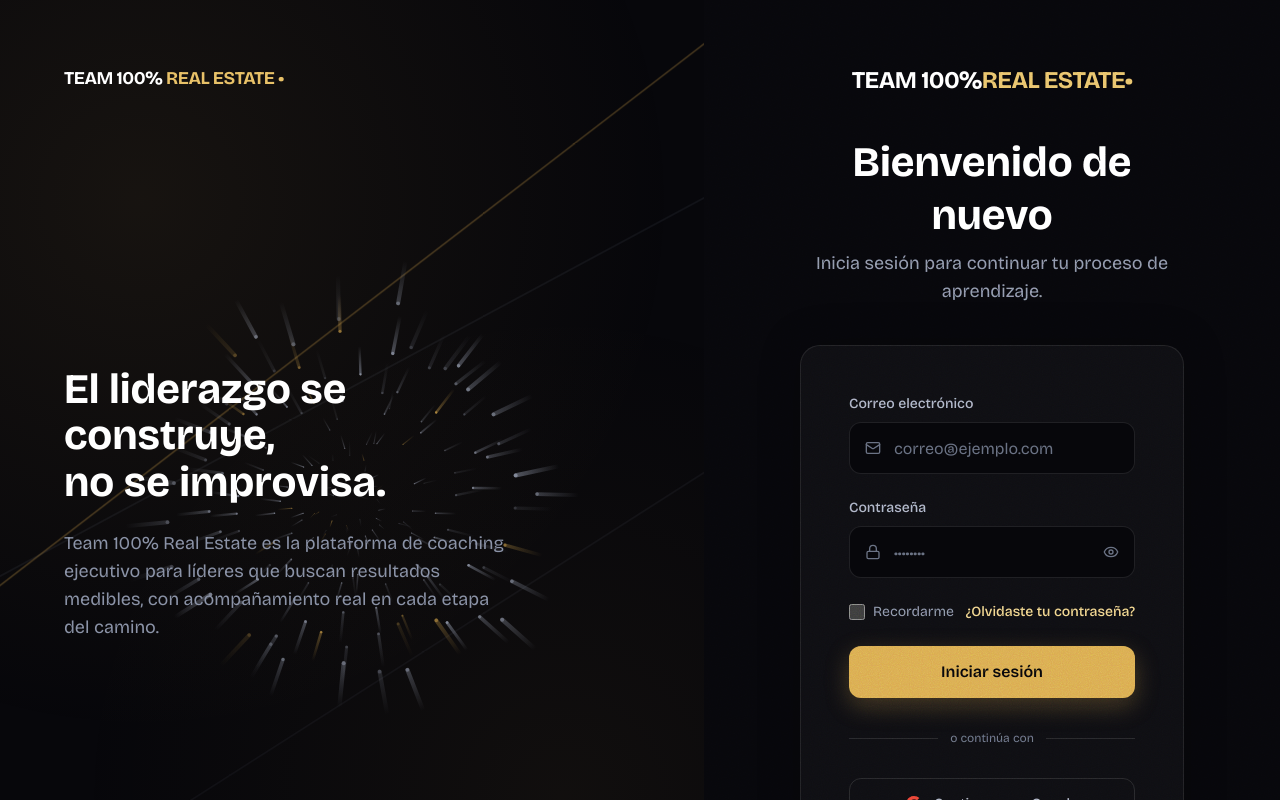
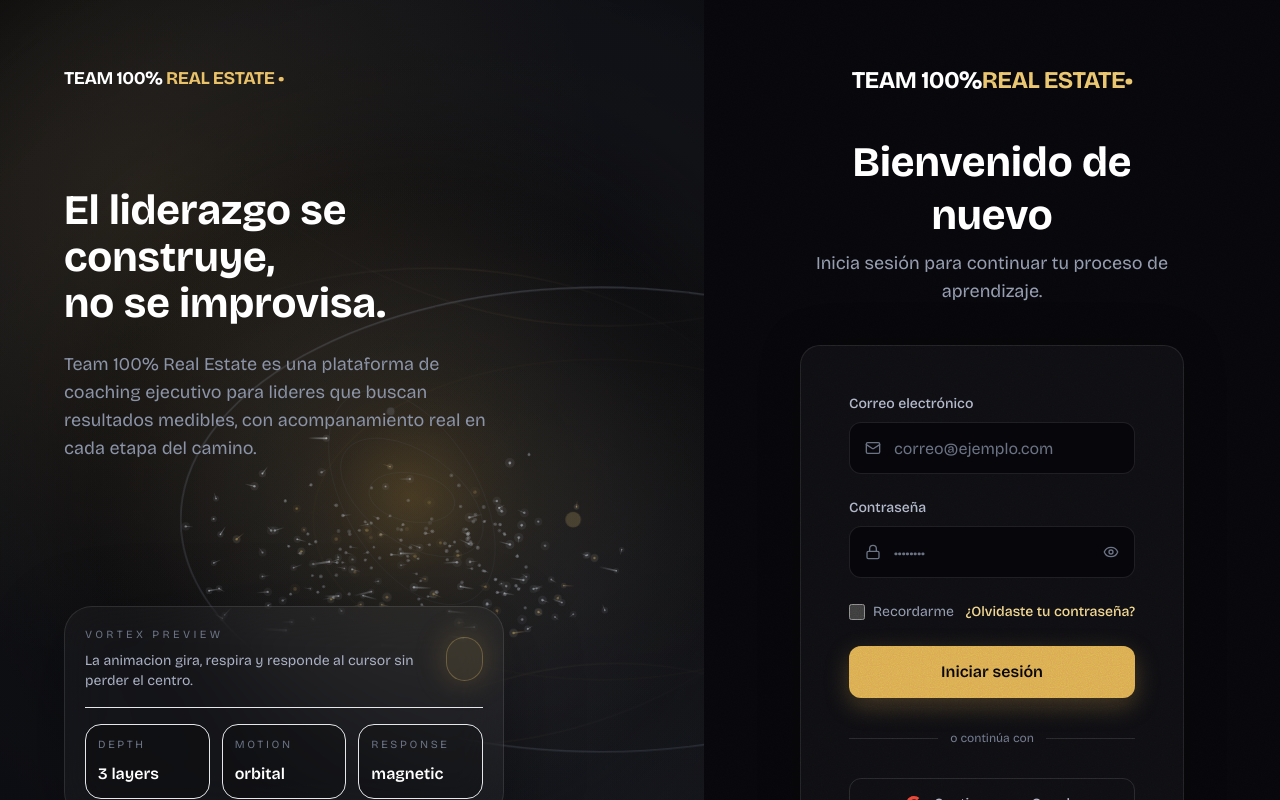
Before and after one commit to liderinnovacion12/Pagina_web_coaching, a Next.js app: page /login in a window 1280 px wide. Shown: the top 800 px of the page. Built offline with nearby package versions, Linux system fonts and the light colour scheme.

Commit message:
mejora animación antigravity

```diff
--- a/app/(public)/HeroBackground.tsx
+++ b/app/(public)/HeroBackground.tsx
@@ -25,7 +25,7 @@ export function HeroBackground() {
     <div
       ref={containerRef}
       data-testid="hero-background"
-      className="pointer-events-none absolute inset-0 h-full w-full animate-drift-slow overflow-hidden"
+      className="pointer-events-none absolute inset-0 h-full w-full overflow-hidden"
     >
       <svg
         aria-hidden="true"
@@ -33,31 +33,64 @@ export function HeroBackground() {
         viewBox="0 0 1400 900"
         preserveAspectRatio="xMidYMid slice"
       >
+        <defs>
+          <radialGradient id="hero-vortex-glow" cx="0.58" cy="0.5" r="0.7">
+            <stop offset="0%" stopColor="rgb(217,169,78)" stopOpacity="0.22" />
+            <stop offset="35%" stopColor="rgb(217,169,78)" stopOpacity="0.08" />
+            <stop offset="70%" stopColor="rgb(140,150,175)" stopOpacity="0.04" />
+            <stop offset="100%" stopColor="rgb(5,7,12)" stopOpacity="0" />
+          </radialGradient>
+          <linearGradient id="hero-vortex-line" x1="0" x2="1">
+            <stop offset="0%" stopColor="rgb(140,150,175)" stopOpacity="0" />
+            <stop offset="50%" stopColor="rgb(217,169,78)" stopOpacity="0.28" />
+            <stop offset="100%" stopColor="rgb(140,150,175)" stopOpacity="0" />
+          </linearGradient>
+        </defs>
+
+        <rect width="1400" height="900" fill="url(#hero-vortex-glow)" />
+
         <motion.g
           data-testid="hero-layer-back"
           style={{ transform: backTransform }}
+          fill="none"
           stroke="currentColor"
-          strokeWidth="1"
-          fill="none"
         >
-          <path d="M-100 780 L1500 -80" className="text-mist-500/20" />
+          <ellipse
+            cx="925"
+            cy="470"
+            rx="380"
+            ry="210"
+            className="text-mist-500/12"
+            strokeWidth="1"
+          />
+          <ellipse
+            cx="925"
+            cy="470"
+            rx="260"
+            ry="145"
+            className="text-gold-500/15"
+            strokeWidth="1"
+          />
         </motion.g>
 
         <motion.g
           data-testid="hero-layer-mid"
           style={{ transform: midTransform }}
-          stroke="currentColor"
-          strokeWidth="1"
           fill="none"
+          stroke="url(#hero-vortex-line)"
+          strokeWidth="1.2"
+          strokeLinecap="round"
         >
-          <path d="M-100 900 L1200 -100" className="text-gold-500/40" />
-          <path d="M200 950 L1500 120" className="text-mist-500/15" />
+          <path d="M560 290 C720 210, 960 230, 1060 360" />
+          <path d="M540 600 C690 710, 930 700, 1080 560" />
+          <path d="M610 180 C760 290, 925 330, 1120 260" />
+          <path d="M640 700 C810 610, 940 560, 1100 640" />
         </motion.g>
 
         <motion.g data-testid="hero-layer-front" style={{ transform: frontTransform }}>
-          <circle cx="360" cy="360" r="4" className="fill-gold-400" />
-          <circle cx="90" cy="640" r="3" className="fill-mist-400/60" />
-          <circle cx="1180" cy="150" r="3" className="fill-mist-400/60" />
+          <circle cx="900" cy="470" r="7" className="fill-gold-400/90" />
+          <circle cx="735" cy="372" r="3.5" className="fill-mist-300/70" />
+          <circle cx="1045" cy="540" r="3.5" className="fill-mist-300/65" />
         </motion.g>
       </svg>
     </div>
--- a/app/(public)/login/LoginBranding.tsx
+++ b/app/(public)/login/LoginBranding.tsx
@@ -14,7 +14,7 @@ export function LoginBranding() {
 
       <div
         aria-hidden="true"
-        className="pointer-events-none absolute inset-0 bg-[radial-gradient(circle_at_20%_20%,rgba(217,169,78,0.08),transparent_55%),radial-gradient(circle_at_80%_80%,rgba(217,169,78,0.05),transparent_50%)]"
+        className="pointer-events-none absolute inset-0 bg-[radial-gradient(circle_at_20%_20%,rgba(217,169,78,0.11),transparent_48%),radial-gradient(circle_at_80%_75%,rgba(140,150,175,0.08),transparent_42%),linear-gradient(180deg,rgba(5,7,12,0.08),rgba(5,7,12,0.42))]"
       />
 
       <motion.span
@@ -39,10 +39,51 @@ export function LoginBranding() {
           no se improvisa.
         </h2>
         <p className="mt-6 text-lg text-mist-400">
-          Team 100% Real Estate es la plataforma de coaching ejecutivo para líderes que
-          buscan resultados medibles, con acompañamiento real en cada etapa
-          del camino.
+          Team 100% Real Estate es una plataforma de coaching ejecutivo para
+          lideres que buscan resultados medibles, con acompanamiento real en
+          cada etapa del camino.
         </p>
+      </motion.div>
+
+      <motion.div
+        initial={{ opacity: 0, y: 16 }}
+        animate={{ opacity: 1, y: 0 }}
+        transition={{ duration: 0.55, delay: 0.18, ease: [0.16, 1, 0.3, 1] }}
+        className="relative z-10 mt-12 max-w-[440px] rounded-[28px] border border-white/10 bg-white/[0.03] p-5 shadow-[0_20px_80px_rgba(0,0,0,0.28)] backdrop-blur-xl"
+      >
+        <div className="flex items-center justify-between border-b border-white/8 pb-4">
+          <div>
+            <p className="text-[11px] uppercase tracking-[0.3em] text-mist-500">
+              vortex preview
+            </p>
+            <p className="mt-2 text-sm text-mist-300">
+              La animacion gira, respira y responde al cursor sin perder el
+              centro.
+            </p>
+          </div>
+          <div className="h-11 w-11 rounded-full border border-gold-400/30 bg-gold-400/10 shadow-[0_0_32px_rgba(217,169,78,0.25)]" />
+        </div>
+
+        <div className="mt-4 grid gap-3 sm:grid-cols-3">
+          <div className="rounded-2xl border border-white/8 bg-black/20 px-3 py-3">
+            <p className="text-[11px] uppercase tracking-[0.24em] text-mist-500">
+              depth
+            </p>
+            <p className="mt-2 text-base font-semibold text-white">3 layers</p>
+          </div>
+          <div className="rounded-2xl border border-white/8 bg-black/20 px-3 py-3">
+            <p className="text-[11px] uppercase tracking-[0.24em] text-mist-500">
+              motion
+            </p>
+            <p className="mt-2 text-base font-semibold text-white">orbital</p>
+          </div>
+          <div className="rounded-2xl border border-white/8 bg-black/20 px-3 py-3">
+            <p className="text-[11px] uppercase tracking-[0.24em] text-mist-500">
+              response
+            </p>
+            <p className="mt-2 text-base font-semibold text-white">magnetic</p>
+          </div>
+        </div>
       </motion.div>
 
       <motion.p
--- a/components/motion/ParticleField.tsx
+++ b/components/motion/ParticleField.tsx
@@ -3,29 +3,50 @@
 import { useEffect, useRef } from "react";
 import { useReducedMotionSafe } from "@/lib/motion";
 
-const SLOT_FRACTIONS = [0.16, 0.34, 0.52, 0.7, 0.88, 1.0];
-const BREATH_PERIOD = 6.5;
-const BREATH_MIN = 0.42;
-const ROTATION_SPEED = 0.045;
-const ACCENT_RATIO = 0.12;
-const ACCENT_RGB = "217,169,78"; // gold-500
-const NEUTRAL_RGB = "139,147,167"; // mist-400
+const GOLDEN_ANGLE = Math.PI * (3 - Math.sqrt(5));
+const ORBIT_COUNT = 3;
+const PARTICLE_COUNT_MIN = 220;
+const PARTICLE_COUNT_MAX = 360;
+const BREATH_PERIOD = 7.2;
+const BREATH_MIN = 0.38;
+const BASE_SWIRL_SPEED = 0.18;
+const CAMERA_DISTANCE = 860;
+const CURSOR_TILT_X = 0.52;
+const CURSOR_TILT_Y = 0.72;
+const CURSOR_SHIFT_X = 0.06;
+const CURSOR_SHIFT_Y = 0.04;
+const TRAIL_SAMPLE_SECONDS = 0.06;
+const GOLD_RGB = "217,169,78";
+const MIST_RGB = "220,228,240";
+const DEEP_RGB = "90,102,128";
+const ACCENT_RATIO = 0.14;
 
 type Particle = {
-  baseAngle: number;
-  slotFraction: number;
-  radiusPx: number;
+  azimuth: number;
+  latitude: number;
+  shell: number;
+  phase: number;
+  orbitSpeed: number;
+  liftSpeed: number;
+  twist: number;
+  size: number;
   accent: boolean;
-  opacityMin: number;
-  opacityMax: number;
-  opacityPhase: number;
-  opacitySpeed: number;
-  wanderAmpX: number;
-  wanderAmpY: number;
-  wanderFreqX: number;
-  wanderFreqY: number;
-  wanderPhaseX: number;
-  wanderPhaseY: number;
+  trail: number;
+  driftX: number;
+  driftY: number;
+};
+
+type Projection = {
+  x: number;
+  y: number;
+  z: number;
+  radius: number;
+  lineWidth: number;
+  alpha: number;
+  color: string;
+  accent: boolean;
+  shell: number;
+  halo: number;
 };
 
 function clamp(value: number, min: number, max: number) {
@@ -34,6 +55,71 @@ function clamp(value: number, min: number, max: number) {
 
 function rgba(rgb: string, alpha: number) {
   return `rgba(${rgb},${alpha})`;
+}
+
+function projectParticle(
+  particle: Particle,
+  seconds: number,
+  cx: number,
+  cy: number,
+  maxRadius: number,
+  breath: number,
+  tiltX: number,
+  tiltY: number
+): Projection {
+  const orbitPhase = seconds * (BASE_SWIRL_SPEED + particle.orbitSpeed);
+  const shellRadius = maxRadius * (0.24 + particle.shell * 0.76) * breath;
+  const tubeRadius = maxRadius * (0.08 + particle.shell * 0.22);
+  const spiral = particle.azimuth + orbitPhase + particle.twist * 0.28;
+  const latitudeWave = Math.sin(
+    seconds * particle.liftSpeed + particle.phase + particle.latitude
+  );
+  const depthWave = Math.cos(
+    seconds * (0.24 + particle.liftSpeed * 0.35) + particle.phase
+  );
+
+  let x = Math.cos(spiral) * shellRadius;
+  let y =
+    Math.sin(particle.latitude + seconds * particle.liftSpeed * 0.75) *
+      tubeRadius *
+      1.15 +
+    latitudeWave * tubeRadius * 0.42;
+  let z = Math.sin(spiral * 1.12) * shellRadius * 0.66 + depthWave * tubeRadius * 0.5;
+
+  const armWarp = Math.sin(spiral * 2.55 + particle.phase * 0.7);
+  const armOffset = armWarp * maxRadius * (0.04 + particle.shell * 0.12);
+  x += Math.cos(spiral + Math.PI / 2) * armOffset;
+  y += Math.sin(spiral + Math.PI / 2) * armOffset * 0.5;
+
+  const pinch = 1 - Math.abs(Math.sin(particle.latitude)) * 0.3;
+  x *= pinch;
+  z *= 0.7 + particle.shell * 0.35;
+
+  const cosY = Math.cos(tiltY);
+  const sinY = Math.sin(tiltY);
+  const x1 = x * cosY - z * sinY;
+  let z1 = x * sinY + z * cosY;
+
+  const cosX = Math.cos(tiltX);
+  const sinX = Math.sin(tiltX);
+  const y1 = y * cosX - z1 * sinX;
+  z1 = y * sinX + z1 * cosX;
+
+  const perspective = CAMERA_DISTANCE / (CAMERA_DISTANCE - z1);
+  const scale = perspective * (0.72 + particle.shell * 0.45);
+
+  return {
+    x: cx + x1 * perspective + particle.driftX * particle.shell * 1.25,
+    y: cy + y1 * perspective + particle.driftY * particle.shell * 1.25,
+    z: z1,
+    radius: Math.max(0.5, particle.size * scale * 1.2),
+    lineWidth: Math.max(0.75, particle.size * scale * 0.68),
+    alpha: clamp(0.14 + particle.shell * 0.68, 0.12, 0.9),
+    color: particle.accent ? GOLD_RGB : MIST_RGB,
+    accent: particle.accent,
+    shell: particle.shell,
+    halo: 0.12 + particle.shell * 0.18,
+  };
 }
 
 export function ParticleField() {
@@ -50,9 +136,8 @@ export function ParticleField() {
     const ctx2d = canvasEl.getContext("2d");
     if (!ctx2d) return;
 
-    // Reassigned as non-nullable so the nested closures below (resize,
-    // draw, loop, event handlers) don't need repeated null checks — TS
-    // doesn't propagate the narrowing above across function boundaries.
+    // Reassigned as non-nullable so the nested closures below can stay
+    // simple and avoid repeating null checks on every frame.
     const canvas = canvasEl;
     const container = containerEl;
     const ctx = ctx2d;
@@ -66,33 +151,38 @@ export function ParticleField() {
     const dpr = Math.max(1, window.devicePixelRatio || 1);
 
     function initParticles(width: number, height: number) {
-      center = { x: width / 2, y: height / 2 };
-      maxRadius = Math.min(width, height) * 0.46;
+      center = {
+        x: width * 0.585,
+        y: height * 0.5,
+      };
+      maxRadius = Math.min(width, height) * 0.44;
 
-      const spokeCount = Math.min(36, Math.max(18, Math.round(width / 26)));
+      const particleCount = clamp(
+        Math.round((width * height) / 4200),
+        PARTICLE_COUNT_MIN,
+        PARTICLE_COUNT_MAX
+      );
       const next: Particle[] = [];
-      for (let s = 0; s < spokeCount; s++) {
-        const baseAngle = (s / spokeCount) * Math.PI * 2;
-        for (const slot of SLOT_FRACTIONS) {
-          const frac = slot * (0.92 + Math.random() * 0.16);
-          next.push({
-            baseAngle: baseAngle + (Math.random() - 0.5) * 0.045,
-            slotFraction: frac,
-            radiusPx: 0.6 + frac * 1.7,
-            accent: Math.random() < ACCENT_RATIO,
-            opacityMin: 0.16,
-            opacityMax: 0.3 + Math.random() * 0.5,
-            opacityPhase: Math.random() * Math.PI * 2,
-            opacitySpeed: 0.5 + Math.random() * 0.6,
-            wanderAmpX: 6 + Math.random() * 16,
-            wanderAmpY: 6 + Math.random() * 16,
-            wanderFreqX: 0.12 + Math.random() * 0.35,
-            wanderFreqY: 0.12 + Math.random() * 0.35,
-            wanderPhaseX: Math.random() * Math.PI * 2,
-            wanderPhaseY: Math.random() * Math.PI * 2,
-          });
-        }
+
+      for (let i = 0; i < particleCount; i++) {
+        const shell = Math.pow(Math.random(), 0.58);
+        next.push({
+          azimuth: i * GOLDEN_ANGLE + (Math.random() - 0.5) * 0.7,
+          latitude:
+            (Math.random() - 0.5) * Math.PI * (0.88 - shell * 0.22),
+          shell,
+          phase: Math.random() * Math.PI * 2,
+          orbitSpeed: 0.08 + shell * 0.34 + Math.random() * 0.08,
+          liftSpeed: 0.16 + Math.random() * 0.24,
+          twist: Math.random() * 3.2 + shell * 2.1,
+          size: 0.55 + (1 - shell) * 1.8,
+          accent: Math.random() < ACCENT_RATIO,
+          trail: 0.65 + shell * 1.85,
+          driftX: (Math.random() - 0.5) * 28,
+          driftY: (Math.random() - 0.5) * 28,
+        });
       }
+
       particles = next;
     }
 
@@ -106,79 +196,176 @@ export function ParticleField() {
       initParticles(rect.width, rect.height);
     }
 
+    function drawOrbitRings(
+      cx: number,
+      cy: number,
+      breath: number,
+      tiltX: number,
+      tiltY: number
+    ) {
+      ctx.save();
+      ctx.globalCompositeOperation = "screen";
+      ctx.strokeStyle = rgba(DEEP_RGB, 0.12);
+      ctx.lineWidth = 1;
+
+      for (let i = 0; i < ORBIT_COUNT; i++) {
+        const band = i / Math.max(1, ORBIT_COUNT - 1);
+        const ringRadiusX = maxRadius * (0.22 + band * 0.38) * breath;
+        const ringRadiusY = maxRadius * (0.08 + band * 0.14) * (0.9 + breath * 0.12);
+        const rotation = tiltY * 0.45 + band * 0.85 + tiltX * 0.18;
+
+        ctx.beginPath();
+        ctx.ellipse(cx, cy, ringRadiusX, ringRadiusY, rotation, 0, Math.PI * 2);
+        ctx.stroke();
+      }
+
+      ctx.restore();
+    }
+
+    function drawCoreGlow(cx: number, cy: number, breath: number) {
+      const core = ctx.createRadialGradient(cx, cy, 0, cx, cy, maxRadius * 1.35);
+      core.addColorStop(0, rgba(GOLD_RGB, 0.18 + breath * 0.08));
+      core.addColorStop(0.18, rgba(GOLD_RGB, 0.08));
+      core.addColorStop(0.48, rgba(MIST_RGB, 0.04));
+      core.addColorStop(1, "rgba(0,0,0,0)");
+      ctx.fillStyle = core;
+      ctx.fillRect(0, 0, canvas.width / dpr, canvas.height / dpr);
+    }
+
     function draw(elapsedMs: number) {
       const rect = container.getBoundingClientRect();
       const width = rect.width;
       const height = rect.height;
       const seconds = elapsedMs / 1000;
+
+      const breathPhase = seconds * ((Math.PI * 2) / BREATH_PERIOD) - Math.PI / 2;
+      const breath = BREATH_MIN + (1 - BREATH_MIN) * ((Math.sin(breathPhase) + 1) / 2);
+      const breathVelocity = Math.cos(breathPhase);
+      const backgroundPulse = 0.55 + 0.45 * ((Math.sin(seconds * 0.72) + 1) / 2);
+
+      let targetX = 0;
+      let targetY = 0;
+      if (mouse.x > -9000) {
+        targetX = clamp((mouse.x - width / 2) / (width / 2), -1, 1);
+        targetY = clamp((mouse.y - height / 2) / (height / 2), -1, 1);
+      }
+
+      lean.x += (targetX - lean.x) * 0.08;
+      lean.y += (targetY - lean.y) * 0.08;
+
+      const cx = center.x + lean.x * width * CURSOR_SHIFT_X;
+      const cy = center.y + lean.y * height * CURSOR_SHIFT_Y;
+      const tiltY = lean.x * CURSOR_TILT_Y + seconds * 0.07;
+      const tiltX = -lean.y * CURSOR_TILT_X + Math.sin(seconds * 0.18) * 0.04;
+
       ctx.clearRect(0, 0, width, height);
 
-      // shared breathing phase: a plain sine has zero velocity at both the
-      // fully-contracted and fully-expanded extremes and peaks mid-cycle —
-      // "slow near the center, accelerates outward, eases to a stop at the
-      // edge before reversing" comes for free from this shape.
-      const omega = (Math.PI * 2) / BREATH_PERIOD;
-      const raw = (Math.sin(seconds * omega - Math.PI / 2) + 1) / 2;
-      const radiusFraction = BREATH_MIN + (1 - BREATH_MIN) * raw;
-      const breathVelocity =
-        (omega * Math.cos(seconds * omega - Math.PI / 2)) / 2;
-      const breathGlow = 0.7 + 0.3 * raw;
-      const globalAngle = seconds * ROTATION_SPEED;
+      // The field is built in layers: a dark wash, a moving core glow, the
+      // orbital scaffold, and then the particle cluster itself.
+      const wash = ctx.createRadialGradient(cx, cy, 0, cx, cy, maxRadius * 2.15);
+      wash.addColorStop(0, rgba(GOLD_RGB, 0.08 * backgroundPulse));
+      wash.addColorStop(0.18, rgba(GOLD_RGB, 0.04));
+      wash.addColorStop(0.48, rgba(MIST_RGB, 0.03));
+      wash.addColorStop(1, "rgba(5,7,12,0.48)");
+      ctx.fillStyle = wash;
+      ctx.fillRect(0, 0, width, height);
 
-      let nx = 0;
-      let ny = 0;
-      if (mouse.x > -9000) {
-        nx = clamp((mouse.x - width / 2) / (width / 2), -1, 1);
-        ny = clamp((mouse.y - height / 2) / (height / 2), -1, 1);
-      }
-      lean.x += (nx * 40 - lean.x) * 0.06;
-      lean.y += (ny * 24 - lean.y) * 0.06;
-      const squashX = 1 - Math.abs(nx) * 0.12;
-      const cx = center.x + lean.x;
-      const cy = center.y + lean.y;
+      ctx.save();
+      ctx.globalCompositeOperation = "multiply";
+      ctx.fillStyle = "rgba(5,7,12,0.62)";
+      ctx.fillRect(0, 0, width, height);
+      ctx.restore();
 
-      for (const p of particles) {
-        const theta = p.baseAngle + globalAngle;
-        const currentR = maxRadius * radiusFraction * p.slotFraction;
-        const wanderX =
-          p.wanderAmpX * Math.sin(seconds * p.wanderFreqX + p.wanderPhaseX);
-        const wanderY =
-          p.wanderAmpY * Math.sin(seconds * p.wanderFreqY + p.wanderPhaseY);
-        const x = cx + Math.cos(theta) * currentR * squashX + wanderX;
-        const y = cy + Math.sin(theta) * currentR + wanderY;
+      ctx.save();
+      ctx.globalCompositeOperation = "screen";
+      const halo = ctx.createRadialGradient(cx, cy, 0, cx, cy, maxRadius * 1.1);
+      halo.addColorStop(0, rgba(GOLD_RGB, 0.14));
+      halo.addColorStop(0.36, rgba(MIST_RGB, 0.04));
+      halo.addColorStop(1, "rgba(0,0,0,0)");
+      ctx.fillStyle = halo;
+      ctx.fillRect(0, 0, width, height);
+      ctx.restore();
 
-        const perspective = 0.4 + p.slotFraction * 0.9;
-        const wave =
-          (Math.sin(seconds * p.opacitySpeed + p.opacityPhase) + 1) / 2;
-        const opacity =
-          (p.opacityMin + wave * (p.opacityMax - p.opacityMin)) * breathGlow;
-        const color = p.accent ? ACCENT_RGB : NEUTRAL_RGB;
+      drawCoreGlow(cx, cy, breath);
+      drawOrbitRings(cx, cy, breath, tiltX, tiltY);
 
-        const speedAtSlot =
-          Math.abs(breathVelocity) * (1 - BREATH_MIN) * maxRadius * p.slotFraction;
-        const dirSign = breathVelocity >= 0 ? 1 : -1;
-        const ux = Math.cos(theta) * dirSign;
-        const uy = Math.sin(theta) * dirSign;
-        const tailLen = p.radiusPx * perspective * 2.2 + speedAtSlot * 0.5;
-        const tailX = x - ux * tailLen;
-        const tailY = y - uy * tailLen;
+      const renderList = particles
+        .map((particle) => {
+          const current = projectParticle(
+            particle,
+            seconds,
+            cx,
+            cy,
+            maxRadius,
+            breath,
+            tiltX,
+            tiltY
+          );
+          const previous = projectParticle(
+            particle,
+            seconds - TRAIL_SAMPLE_SECONDS * particle.trail,
+            cx,
+            cy,
+            maxRadius,
+            breath,
+            tiltX,
+            tiltY
+          );
 
-        const trail = ctx.createLinearGradient(tailX, tailY, x, y);
-        trail.addColorStop(0, rgba(color, 0));
-        trail.addColorStop(1, rgba(color, opacity));
-        ctx.strokeStyle = trail;
-        ctx.lineWidth = Math.max(0.8, p.radiusPx * perspective * 1.3);
+          return { current, previous };
+        })
+        .sort((a, b) => a.current.z - b.current.z);
+
+      ctx.save();
+      ctx.globalCompositeOperation = "screen";
+
+      for (const item of renderList) {
+        const { current, previous } = item;
+        const motion = Math.hypot(current.x - previous.x, current.y - previous.y);
+        const depth = clamp((current.z + maxRadius * 0.75) / (maxRadius * 1.5), 0, 1);
+        const alpha = clamp(
+          current.alpha * (0.46 + depth * 0.7) * (0.88 + breathVelocity * 0.08),
+          0.04,
+          1
+        );
+        const tail = ctx.createLinearGradient(
+          previous.x,
+          previous.y,
+          current.x,
+          current.y
+        );
+        tail.addColorStop(0, rgba(current.color, 0));
+        tail.addColorStop(1, rgba(current.color, alpha));
+
+        ctx.strokeStyle = tail;
+        ctx.lineWidth = Math.max(current.lineWidth, motion * 0.1);
         ctx.lineCap = "round";
         ctx.beginPath();
-        ctx.moveTo(tailX, tailY);
-        ctx.lineTo(x, y);
+        ctx.moveTo(previous.x, previous.y);
+        ctx.lineTo(current.x, current.y);
         ctx.stroke();
 
-        ctx.fillStyle = rgba(color, Math.min(1, opacity * 1.5));
+        if (current.accent) {
+          ctx.fillStyle = rgba(current.color, alpha * 0.16);
+          ctx.beginPath();
+          ctx.arc(current.x, current.y, current.radius * 2.8, 0, Math.PI * 2);
+          ctx.fill();
+        }
+
+        ctx.fillStyle = rgba(current.color, alpha * 1.05);
         ctx.beginPath();
-        ctx.arc(x, y, p.radiusPx * perspective * 0.6, 0, Math.PI * 2);
+        ctx.arc(current.x, current.y, current.radius, 0, Math.PI * 2);
         ctx.fill();
+
+        if (current.shell > 0.68) {
+          ctx.fillStyle = rgba(MIST_RGB, alpha * current.halo * 0.6);
+          ctx.beginPath();
+          ctx.arc(current.x, current.y, current.radius * 3.4, 0, Math.PI * 2);
+          ctx.fill();
+        }
       }
+
+      ctx.restore();
     }
 
     function loop(timestamp: number) {
@@ -207,8 +394,6 @@ export function ParticleField() {
       mouse.y = -9999;
     }
 
-    // Pause the rAF loop entirely (not just the draw call) while the field
-    // is scrolled out of view, instead of paying for canvas work off-screen.
     const intersectionObserver = new IntersectionObserver(
       (entries) => {
         if (entries[0]?.isIntersecting) startLoop();
@@ -222,19 +407,6 @@ export function ParticleField() {
     resizeObserver.observe(container);
     resize();
 
-    // Unlike CursorGlow.tsx (which sets `pointer-events-none` on the same
-    // element it listens to — CSS excludes that element from hit-testing,
-    // so its onPointerMove handler can never fire), this canvas keeps the
-    // default `pointer-events: auto`. Sibling content that should stay
-    // clickable (headline, CTAs) is rendered after it with `relative z-10`,
-    // so it still intercepts its own clicks via normal stacking order while
-    // the canvas receives pointer moves everywhere else.
-    //
-    // The cursor lean/squash is a fine-pointer-only affordance (same
-    // convention as CursorGlow.tsx): on touch devices there's no hover, and
-    // a drag would otherwise pull the lean toward the touch point with no
-    // pointerleave to release it. The vortex itself (breathing, rotation,
-    // wander) keeps animating unconditionally via the rAF loop above.
     const pointerQuery = window.matchMedia("(hover: hover) and (pointer: fine)");
     let pointerListenersAttached = false;
 
```
